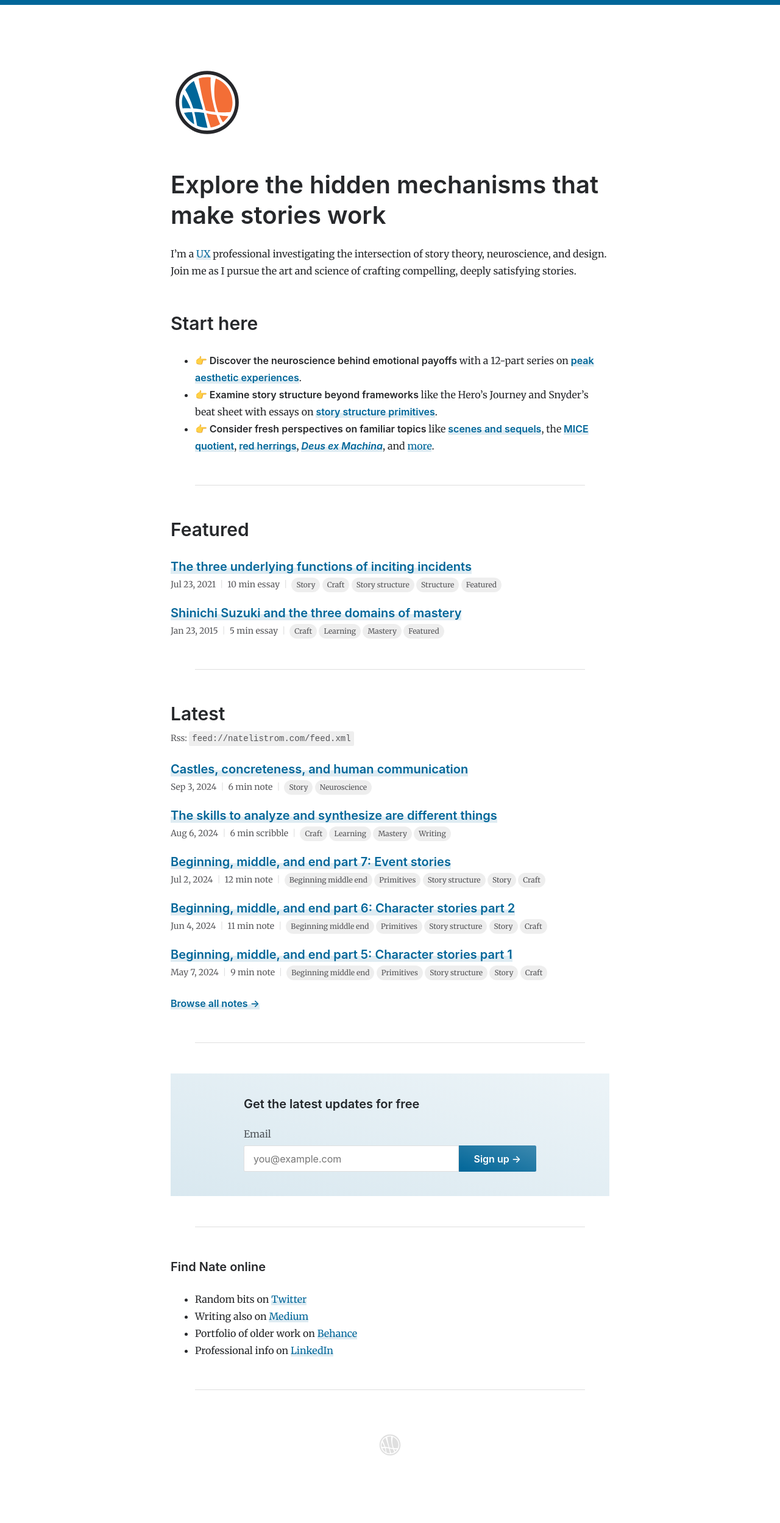
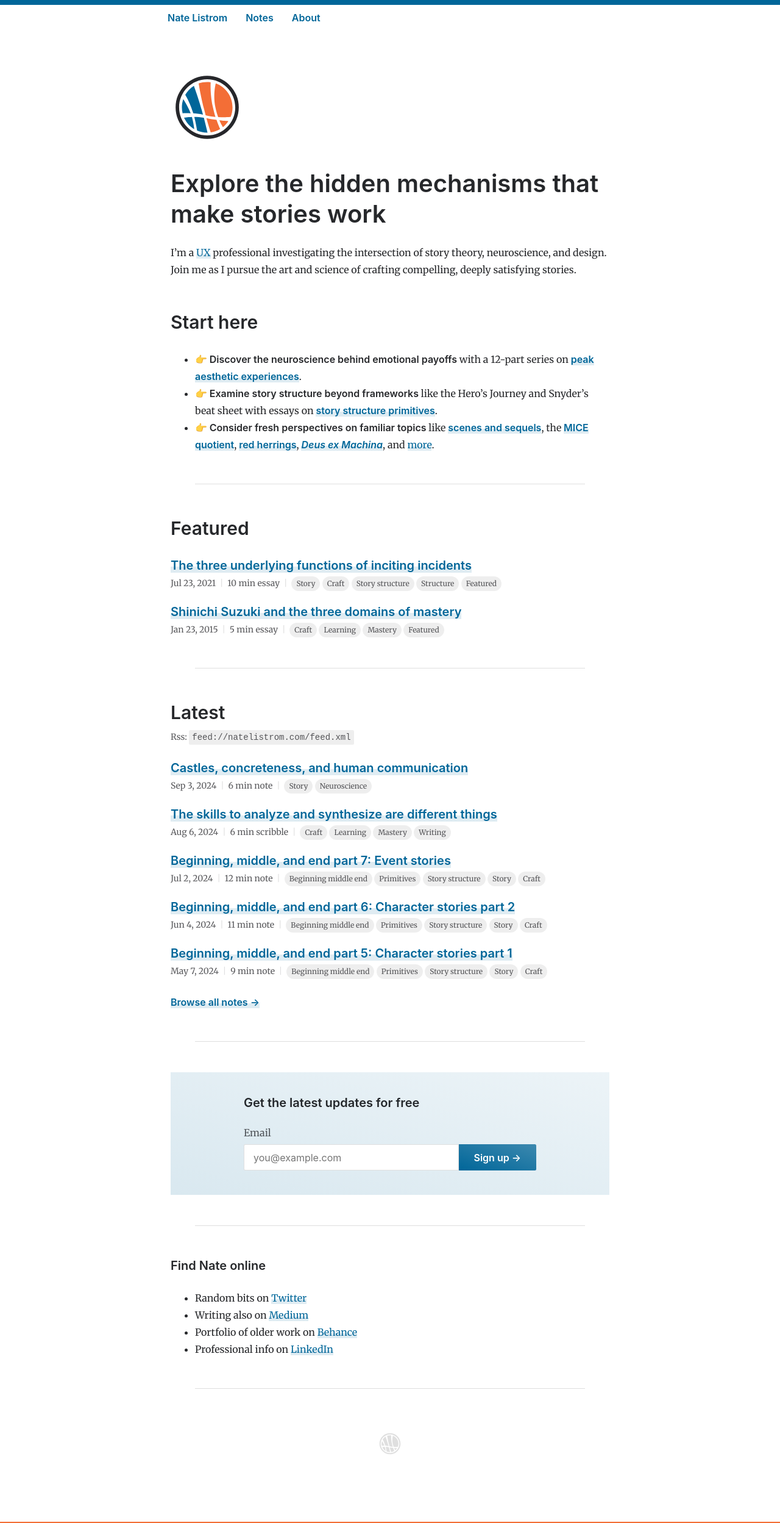
Before and after one commit to natelistrom/natelistrom.github.io, a Jekyll site: the page built from index.md, in a window 1280 px wide. Shown: the whole page at 61% size. Built offline with Jekyll 4.4.1, drawn with Linux system fonts in a browser that asks for light colours.

Commit message:
Add header nav

```diff
--- /dev/null
+++ b/_includes/_nav.html
@@ -0,0 +1,7 @@
+<nav class="site-nav">
+  <ul>
+    <li><a href="/"><span>Nate Listrom</span></a></li>
+    <li><a href="/notes"><span>Notes</span></a></li>
+    <li><a href="/about"><span>About</span></a></li>
+  </ul>
+</nav>
--- a/_layouts/default.html
+++ b/_layouts/default.html
@@ -4,6 +4,8 @@
   {%- include _head.html -%}
 
   <body>
+    {%- include _nav.html -%}
+
     <div class="pageWrapper">
     {%- include _header.html -%}
 
--- a/css/styles.scss
+++ b/css/styles.scss
@@ -162,7 +162,6 @@ html {
 
 body {
   background-color: $colorWhite;
-  border-top: 8px solid $colorPrimary;
   line-height: 1.5; /* Override css reset */
 }
 h1, h2, h3, h4, h5, h6, #content p.banner {
@@ -501,17 +500,58 @@ figcaption {
 .pageWrapper {
   margin: 0 auto;
   overflow-x: hidden; // prevent horizontal scroll from mis-positioned flyouts
-  padding: 5rem 0;
+  padding: 3.5rem 0 5rem 0;
 }
 .pageWrapper > header {
   margin-bottom: 2.5rem;
-  height: 6rem;
+  height: 5.5rem;
 }
 .wrapper {
   margin: 0 auto;
   max-width: $wrapperWidth;
   padding: 0 1rem; // Margins for small screens
   position: relative;
+}
+
+.site-nav {
+  @include font-sans();
+  // background-color: $colorPrimary;
+  border-top: 8px solid $colorPrimary;
+  color: $colorWhite;
+  font-weight: 600;
+  font-size: 0.8rem; // same as font secondary, but FS has color as well
+  display: block;
+  padding: 0;
+  ul {
+    margin: 4px auto 0 auto;
+    max-width: $wrapperWidth + 2rem;
+    padding: 0;
+    display: flex;
+    flex-wrap: wrap;
+    flex-direction: row;
+    li {
+      margin: 0;
+      padding: 0;
+      list-style: none;
+      a {
+        display: block;
+        color: $colorPrimary;
+        background-image: none;
+        padding: 0.25rem;
+        span {
+          padding: 0.25rem 0.5rem;
+          border-radius: $borderRadius;
+        }
+        &:hover {
+          text-decoration: none;
+          span { background-color: $colorBackgroundPrimary; }
+        }
+        &:active {
+          span { background-color: rgba($colorPrimary, 0.25); }
+        }
+      }
+    }
+  }
 }
 
 /* --- Utilities --- */
```
